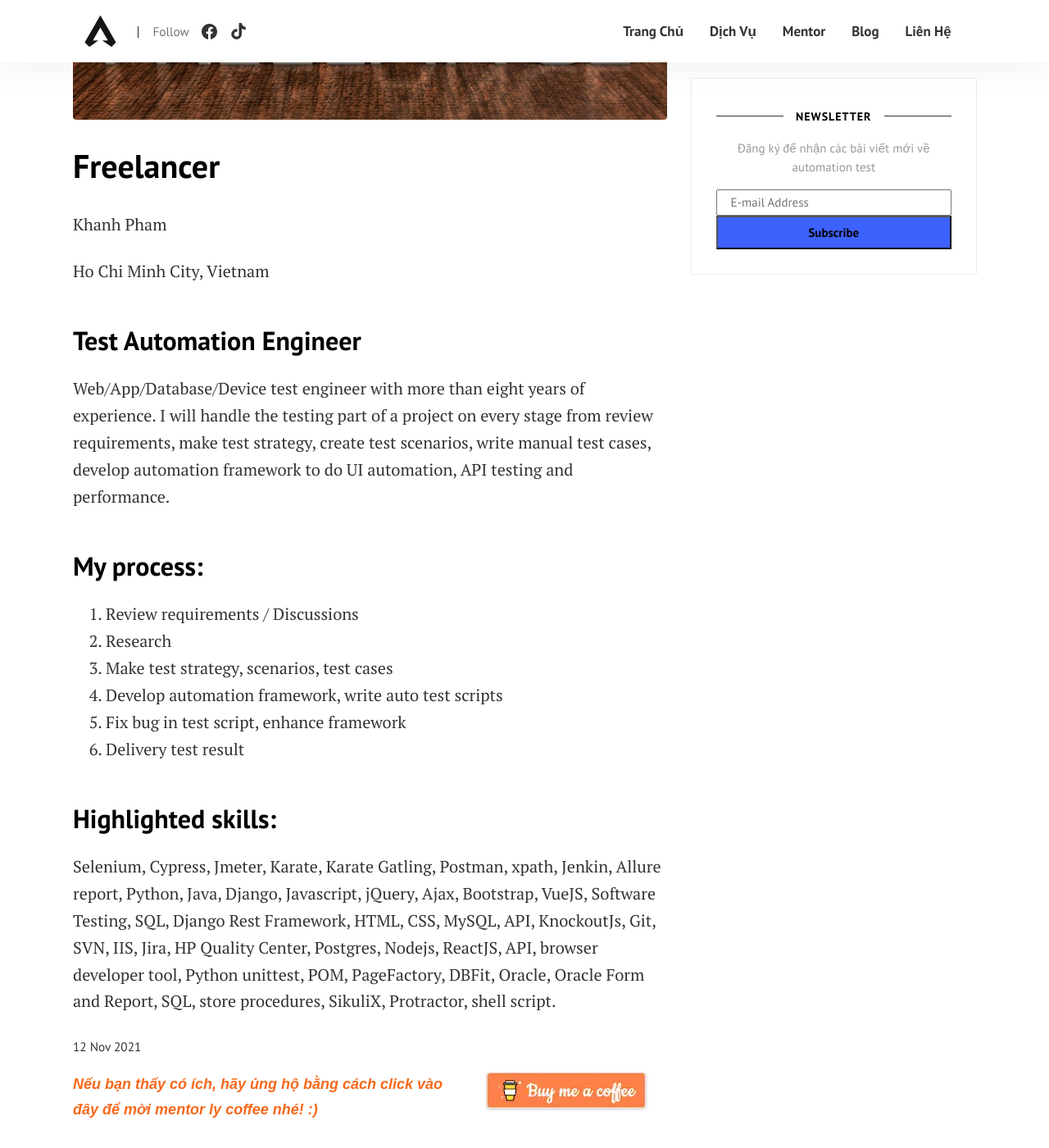
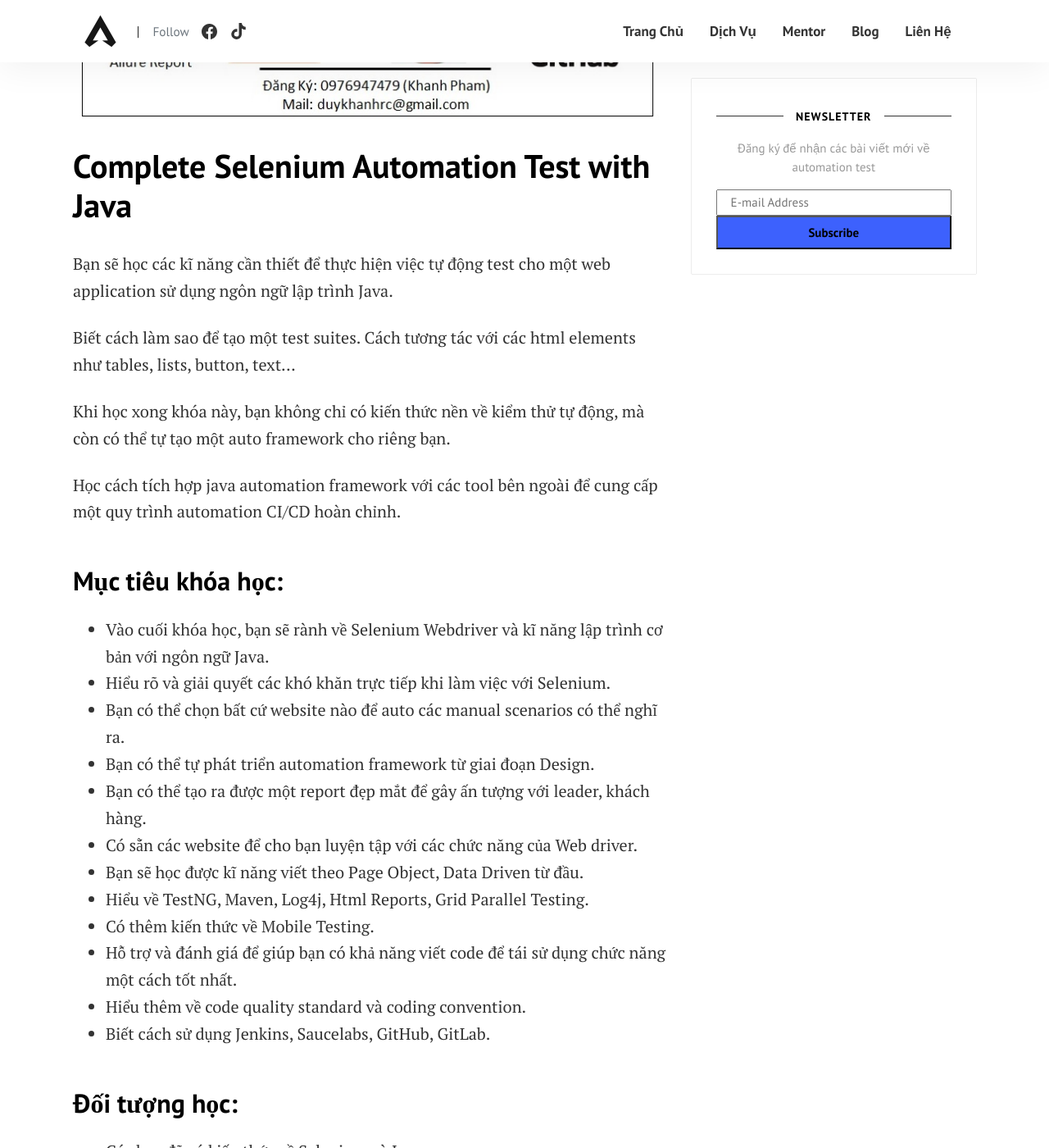
Before and after one commit to duykhanhrc/duykhanhrc.github.io, a Jekyll site: the page built from _services/006.md, in a window 1280 px wide and 1400 px high, scrolled down 350 px. Shown: the whole window at 82% size. Built offline with Jekyll 4.4.1, drawn with Linux system fonts in a browser that asks for light colours; comment, search, counter and statistics services are not loaded; some of the changed text lies outside the part shown.

```diff
--- a/_services/006.md
+++ b/_services/006.md
@@ -1,28 +1,47 @@
 ---
 layout: post
-title:  "Freelancer"
+title:  "Complete Selenium Automation Test with Java"
 mentor: Khanh Pham
-price: "Negotiation"
+price: "4,990,000"
 author: khanh
-image: assets/images/freelancer.jpg
-donation: true
+image: assets/images/complete_selenium_java.jpg
+donation: false
 comments: true
 ---
+Bạn sẽ học các kĩ năng cần thiết để thực hiện việc tự động test cho một web application sử dụng ngôn ngữ lập trình Java.
 
-Khanh Pham
+Biết cách làm sao để tạo một test suites. Cách tương tác với các html elements như tables, lists, button, text...
 
-Ho Chi Minh City, Vietnam
+Khi học xong khóa này, bạn không chỉ có kiến thức nền về kiểm thử tự động, mà còn có thể tự tạo một auto framework cho riêng bạn.
 
-## Test Automation Engineer
-Web/App/Database/Device test engineer with more than eight years of experience. I will handle the testing part of a project on every stage from review requirements, make test strategy, create test scenarios, write manual test cases, develop automation framework to do UI automation, API testing and performance.
+Học cách tích hợp java automation framework với các tool bên ngoài để cung cấp một quy trình automation CI/CD hoàn chỉnh.
 
-## My process:
-1. Review requirements / Discussions
-2. Research
-3. Make test strategy, scenarios, test cases
-4. Develop automation framework, write auto test scripts
-5. Fix bug in test script, enhance framework
-6. Delivery test result
+## Mục tiêu khóa học:
++ Vào cuối khóa học, bạn sẽ rành về Selenium Webdriver và kĩ năng lập trình cơ bản với ngôn ngữ Java.
++ Hiểu rõ và giải quyết các khó khăn trực tiếp khi làm việc với Selenium.
++ Bạn có thể chọn bất cứ website nào để auto các manual scenarios có thể nghĩ ra.
++ Bạn có thể tự phát triển automation framework từ giai đoạn Design.
++ Bạn có thể tạo ra được một report đẹp mắt để gây ấn tượng với leader, khách hàng.
++ Có sẵn các website để cho bạn luyện tập với các chức năng của Web driver.
++ Bạn sẽ học được kĩ năng viết theo Page Object, Data Driven từ đầu.
++ Hiểu về TestNG, Maven, Log4j, Html Reports, Grid Parallel Testing.
++ Có thêm kiến thức về Mobile Testing.
++ Hỗ trợ và đánh giá để giúp bạn có khả năng viết code để tái sử dụng chức năng một cách tốt nhất.
++ Hiểu thêm về code quality standard và coding convention.
++ Biết cách sử dụng Jenkins, Saucelabs, GitHub, GitLab.
 
-## Highlighted skills:
-Selenium, Cypress, Jmeter, Karate, Karate Gatling, Postman, xpath, Jenkin, Allure report, Python, Java, Django, Javascript, jQuery, Ajax, Bootstrap, VueJS, Software Testing, SQL, Django Rest Framework, HTML, CSS, MySQL, API, KnockoutJs, Git, SVN, IIS, Jira, HP Quality Center, Postgres, Nodejs, ReactJS, API, browser developer tool, Python unittest, POM, PageFactory, DBFit, Oracle, Oracle Form and Report, SQL, store procedures, SikuliX, Protractor, shell script.
+## Đối tượng học:
++ Các bạn đã có kiến thức về Selenium và Java
++ Các bạn đam mê theo con đường automation test
++ Các bạn sinh viên/ Manual Tester học thêm kĩ năng automation test
++ Các bạn Automation Tester muốn enhance thêm tính năng cho framework hiện tại
++ Các bạn Test Lead / QA Manager muốn triển khai automation framework cho team/ muốn hiểu rõ architecture của một automation framework để cung cấp giải pháp cho khách hàng/ hoặc review, enhance automation test script cho team của mình.
+
+## Hỗ trợ trong và sau khóa học:
++ Thảo luận trong nhóm riêng
++ Được thêm vô automation framework repository của lớp để lấy và sử dụng cho dự án thực tế khi cần
++ Giải đáp thắc mắc và fix lỗi trực tiếp online
++ Hỗ trợ trọn đời sau khóa học
+
+## Nội dung khóa học:
+Đang cập nhật
```
Also changed, not shown: _services/004.md (+24 -20 lines), _services/005.md (+29 -8 lines), _services/007.md (added, +28 -0 lines), assets/images/selenium_python.png (added).
